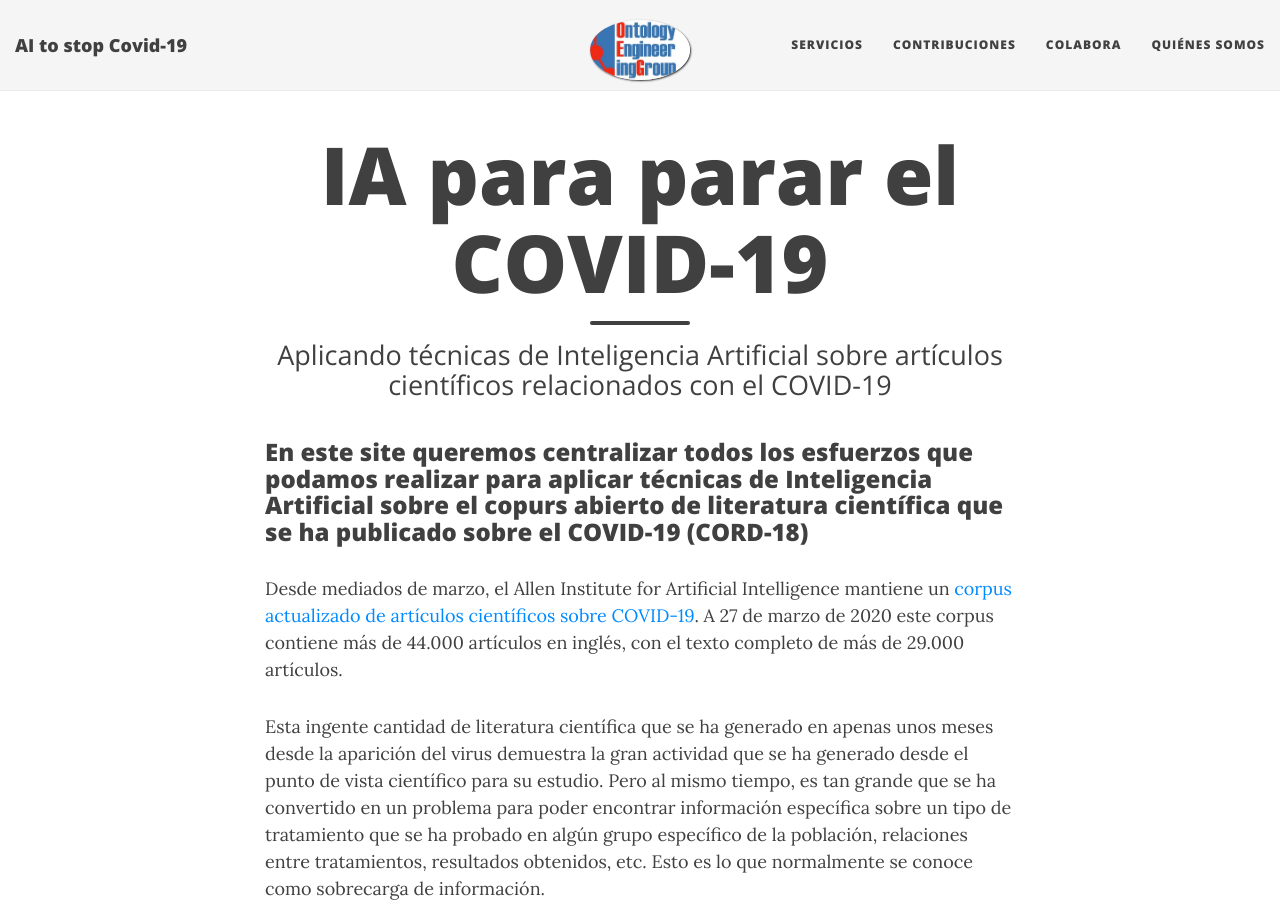
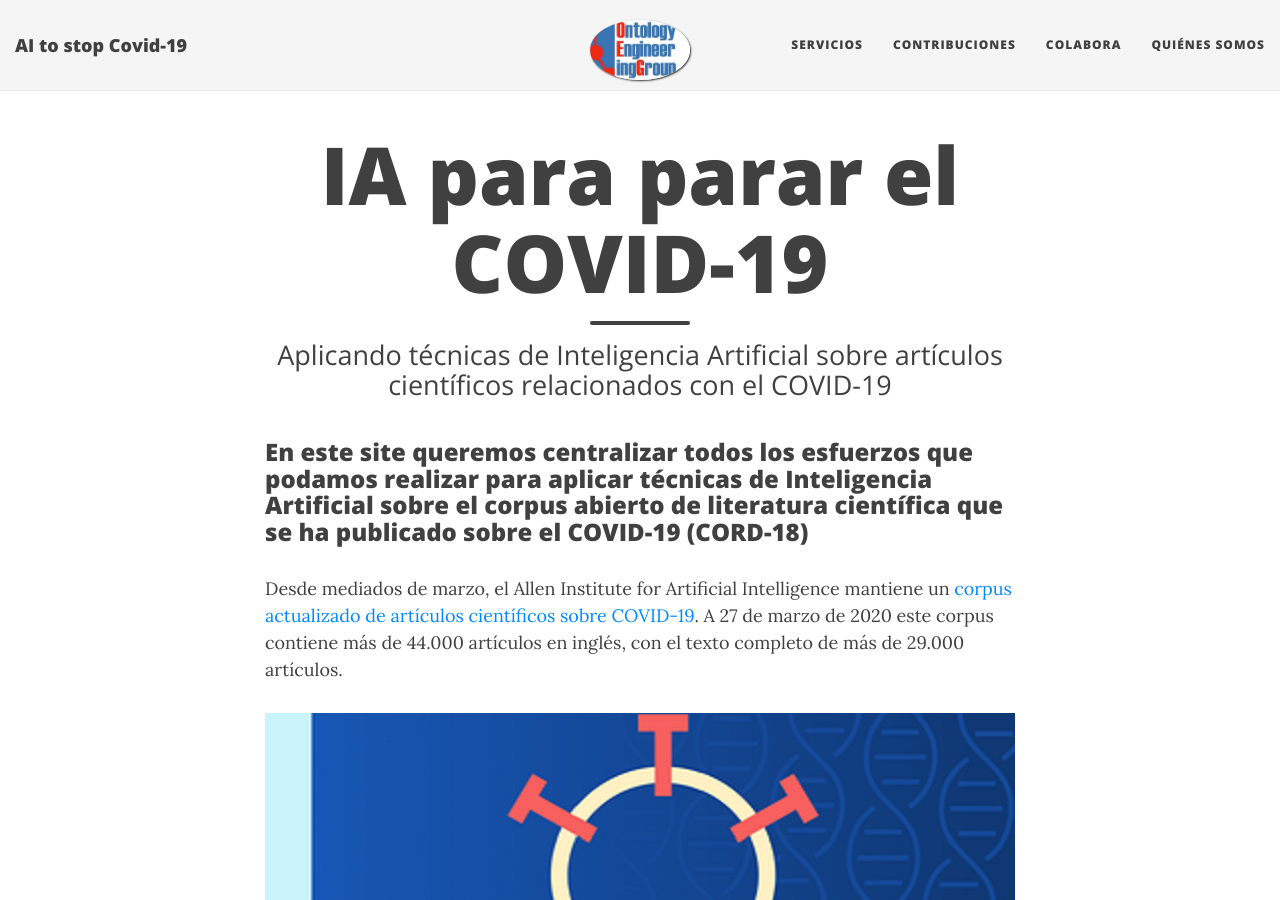
Before and after one commit to oeg-upm/covid19, a Jekyll site: the page built from index.md, in a window 1280 px wide and 900 px high. Built offline with Jekyll 4.4.1, drawn with Linux system fonts in a browser that asks for light colours; nearby versions of some CDN libraries.

Commit message:
Añadida la imagen del CORD-19

```diff
--- a/index.md
+++ b/index.md
@@ -5,9 +5,11 @@ subtitle: Aplicando técnicas de Inteligencia Artificial sobre artículos cient
 use-site-title: true
 ---
 
-### En este site queremos centralizar todos los esfuerzos que podamos realizar para aplicar técnicas de Inteligencia Artificial sobre el copurs abierto de literatura científica que se ha publicado sobre el COVID-19 (CORD-18)
+### En este site queremos centralizar todos los esfuerzos que podamos realizar para aplicar técnicas de Inteligencia Artificial sobre el corpus abierto de literatura científica que se ha publicado sobre el COVID-19 (CORD-18)
 
 Desde mediados de marzo, el Allen Institute for Artificial Intelligence mantiene un [corpus actualizado de artículos científicos sobre COVID-19](https://pages.semanticscholar.org/coronavirus-research). A 27 de marzo de 2020 este corpus contiene más de 44.000 artículos en inglés, con el texto completo de más de 29.000 artículos.
+
+![CORD-19](../img/cord-19.png)
 
 Esta ingente cantidad de literatura científica que se ha generado en apenas unos meses desde la aparición del virus demuestra la gran actividad que se ha generado desde el punto de vista científico para su estudio. Pero al mismo tiempo, es tan grande que se ha convertido en un problema para poder encontrar información específica sobre un tipo de tratamiento que se ha probado en algún grupo específico de la población, relaciones entre tratamientos, resultados obtenidos, etc. Esto es lo que normalmente se conoce como sobrecarga de información.
 
```
